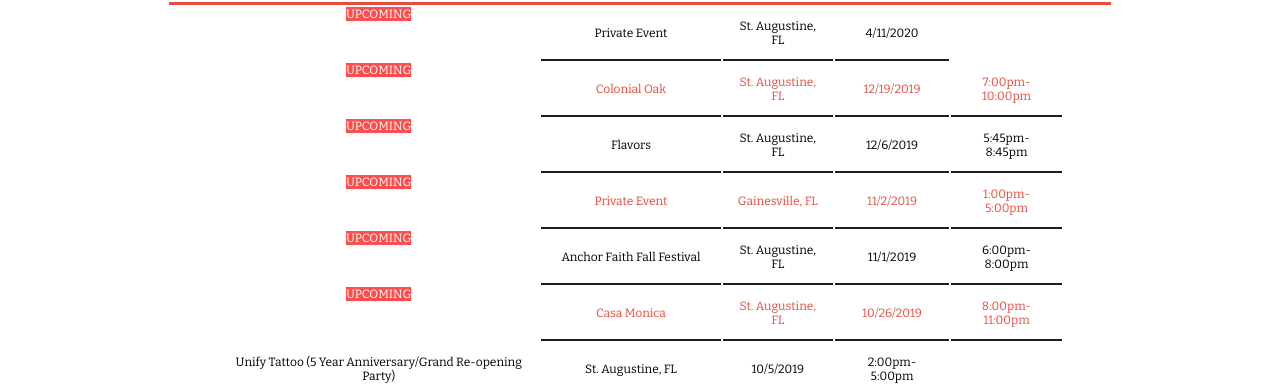
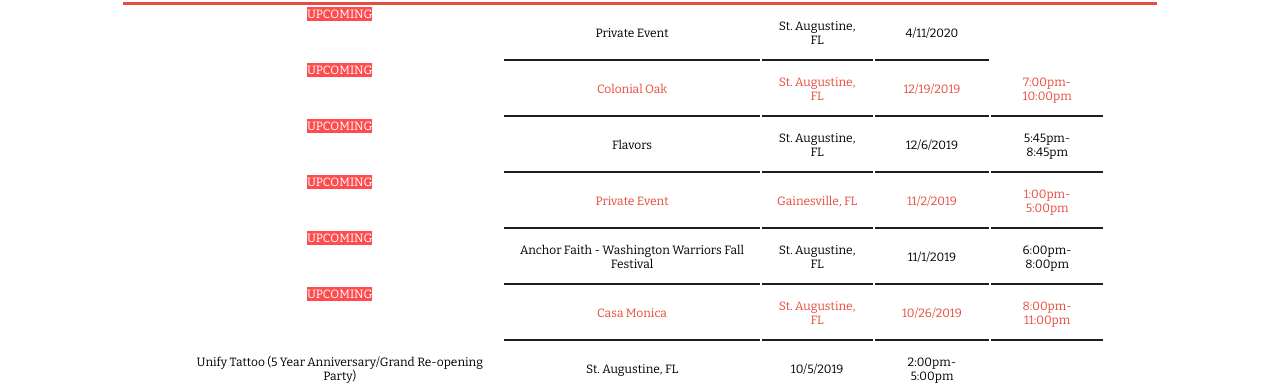
Before and after one commit to charle5adam5/TheMorrowFamilyBand, a plain HTML site: page schedule.html in a window 1280 px wide. Shown: the part 411-800 px from the top of the page. Drawn offline with nearby package versions, Linux system fonts and the light colour scheme; a web font is replaced by a local one.

Commit message:
fall dates

```diff
--- a/schedule.html
+++ b/schedule.html
@@ -65,8 +65,8 @@
               <td>1:00pm-5:00pm</td>
             </tr>
           <tr class="gig">
-              <td>Anchor Faith Fall Festival</td>
-              <td>St. Augustine, FL</td>
+              <td>Anchor Faith - Washington Warriors Fall Festival</td>
+              <td> St. Augustine, FL</td>
               <td class="date">
                 <!-- 11/1/2019 -->
               </td>
```
